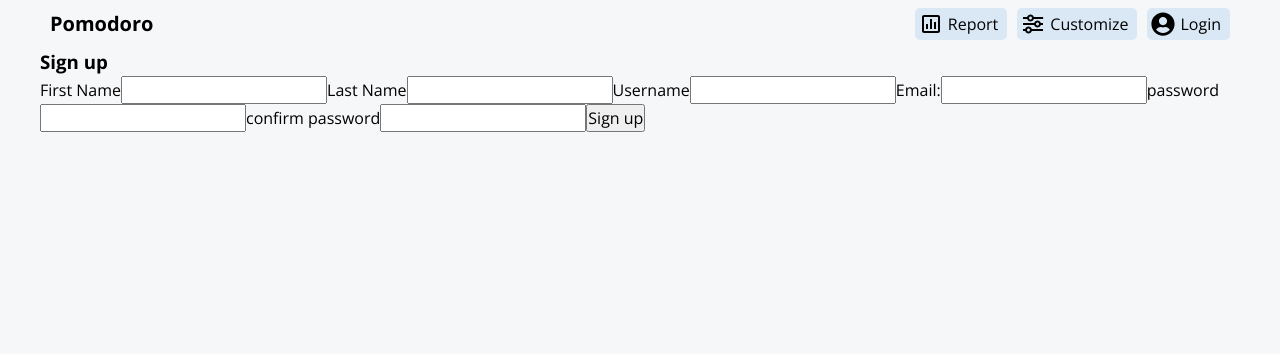
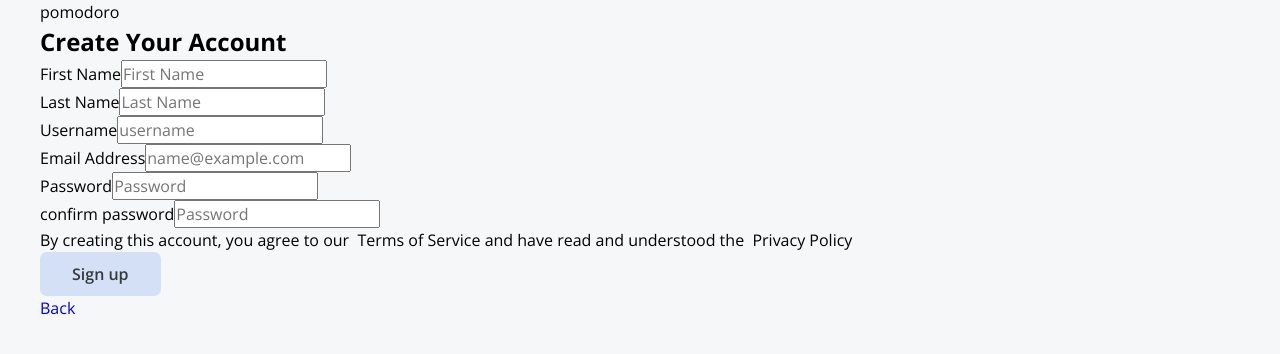
Before and after one commit to BinLama/pomodoro, a React (Vite) app in the folder frontend/: page /signup in a window 1280 px wide. Shown: the top 354 px of the page. Built offline with nearby package versions, Linux system fonts and the light colour scheme; no server answers.

Commit message:
add signup skeleton

```diff
--- a/frontend/src/App.jsx
+++ b/frontend/src/App.jsx
@@ -1,7 +1,7 @@
 import "./scss/App.scss";
 
 import { RouterProvider, createBrowserRouter } from "react-router-dom";
-import { Error, SignUp, LoginPage, Home, Report, Navbar } from "./pages";
+import { Error, SignUpPage, LoginPage, Home, Report, Navbar } from "./pages";
 
 const router = createBrowserRouter([
   {
@@ -12,10 +12,6 @@ const router = createBrowserRouter([
       {
         index: true,
         element: <Home />,
-      },
-      {
-        path: "signup",
-        element: <SignUp />,
       },
 
       {
@@ -29,6 +25,11 @@ const router = createBrowserRouter([
     element: <LoginPage />,
     errorElement: <Error />,
   },
+  {
+    path: "signup",
+    element: <SignUpPage />,
+    errorElement: <Error />,
+  },
 ]);
 
 function App() {
--- a/frontend/src/components/Login.jsx
+++ b/frontend/src/components/login/Login.jsx
@@ -1,5 +1,5 @@
 import { useState } from "react";
-import { useLogin } from "../hooks/useLogin";
+import { useLogin } from "../../hooks/useLogin";
 
 const Login = () => {
   const [form, setForm] = useState({
@@ -18,6 +18,7 @@ const Login = () => {
     await login(usernameOrEmail, password);
     console.log("REDIRECT");
   };
+
   return (
     <div className="login">
       <form className="login__form" onSubmit={handleSignUp}>
--- /dev/null
+++ b/frontend/src/components/signup/SignUp.jsx
@@ -0,0 +1,135 @@
+import { useState } from "react";
+import { useSignup } from "../../hooks/useSignup";
+
+const SignUp = () => {
+  const [values, setValues] = useState({
+    fName: "",
+    lName: "",
+    username: "",
+    email: "",
+    password: "",
+    confirmPW: "",
+  });
+
+  const { signup, isLoading, error } = useSignup();
+
+  const handleSignUp = async (e) => {
+    // need to send the request to the backend and then use that data to update the global context.
+    e.preventDefault();
+    console.log("going to sign up");
+
+    const { fName, lName, username, email, password } = values;
+    console.log(fName);
+    console.log(signup, isLoading, error);
+    // await signup(fName, lName, username, email, password);
+    console.log("sign up");
+  };
+
+  if (isLoading) {
+    return <h1>Loading...</h1>;
+  }
+
+  const handleChange = (name) => (event) => {
+    setValues({ ...values, [name]: event.target.value });
+  };
+
+  return (
+    <div className="signup">
+      <form className="signup__form" onSubmit={handleSignUp}>
+        <div className="signup__form--input">
+          <label htmlFor="fName">First Name</label>
+          <input
+            type="text"
+            name="fName"
+            id="fName"
+            value={values.fName}
+            onChange={handleChange("fName")}
+            placeholder="First Name"
+          />
+          <div className="line"></div>
+        </div>
+
+        <div className="signup__form--input">
+          <label htmlFor="lName">Last Name</label>
+          <input
+            type="text"
+            name="lName"
+            id="lName"
+            value={values.lName}
+            onChange={handleChange("lName")}
+            placeholder="Last Name"
+          />
+          <div className="line"></div>
+        </div>
+
+        <div className="signup__form--input">
+          <label htmlFor="username">Username</label>
+          <input
+            type="text"
+            name="username"
+            id="username"
+            value={values.username}
+            onChange={handleChange("username")}
+            placeholder="username"
+          />
+          <div className="line"></div>
+        </div>
+
+        <div className="signup__form--input">
+          <label htmlFor="email">Email Address</label>
+          <input
+            type="email"
+            name="email"
+            id="email"
+            value={values.email}
+            onChange={handleChange("email")}
+            placeholder="name@example.com"
+          />
+          <div className="line"></div>
+        </div>
+
+        <div className="signup__form--input">
+          <label htmlFor="password">Password</label>
+          <input
+            type="password"
+            name="password"
+            id="password"
+            value={values.password}
+            onChange={handleChange("password")}
+            placeholder="Password"
+          />
+          <div className="line"></div>
+        </div>
+
+        <div className="signup__form--input">
+          <label htmlFor="con_password">confirm password</label>
+          <input
+            type="password"
+            name="con_password"
+            id="con_password"
+            value={values.confirmPW}
+            onChange={handleChange("confirmPW")}
+            placeholder="Password"
+          />
+          <div className="line"></div>
+        </div>
+
+        <div className="termsAndService">
+          <p>
+            By creating this account, you agree to our &nbsp;
+            <span>Terms of Service</span> and have read and understood the
+            &nbsp;<span>Privacy Policy</span>
+          </p>
+        </div>
+
+        <button type="submit" className="btn signup__form--button">
+          Sign up
+        </button>
+      </form>
+
+      {error && <div className="error">{error}</div>}
+    </div>
+  );
+};
+
+export default SignUp;
--- a/frontend/src/pages/SignUp.jsx
+++ /dev/null
@@ -1,91 +0,0 @@
-import { useState } from "react";
-import { useSignup } from "../hooks/useSignup";
-
-const SignUp = () => {
-  const [form, setForm] = useState({
-    fName: "",
-    lName: "",
-    username: "",
-    email: "",
-    password: "",
-    confirmPW: "",
-  });
-
-  const { signup, isLoading, error } = useSignup();
-
-  const handleSignUp = async (e) => {
-    // need to send the request to the backend and then use that data to update the global context.
-    e.preventDefault();
-    console.log("going to sign up");
-
-    const { fName, lName, username, email, password } = form;
-    console.log(fName);
-    console.log(signup, isLoading, error);
-    await signup(fName, lName, username, email, password);
-    console.log("sign up");
-  };
-
-  if (isLoading) {
-    return <h1>Loading...</h1>;
-  }
-
-  return (
-    <>
-      <form className="signup" onSubmit={handleSignUp}>
-        <h3>Sign up</h3>
-        <label htmlFor="fName">First Name</label>
-        <input
-          type="text"
-          name="fName"
-          id="fName"
-          value={form.fName}
-          onChange={(e) => setForm({ ...form, fName: e.target.value })}
-        />
-        <label htmlFor="lName">Last Name</label>
-        <input
-          type="text"
-          name="lName"
-          id="lName"
-          value={form.lName}
-          onChange={(e) => setForm({ ...form, lName: e.target.value })}
-        />
-        <label htmlFor="username">Username</label>
-        <input
-          type="text"
-          name="username"
-          id="username"
-          value={form.username}
-          onChange={(e) => setForm({ ...form, username: e.target.value })}
-        />
-        <label htmlFor="email">Email:</label>
-        <input
-          type="email"
-          name="email"
-          id="email"
-          value={form.email}
-          onChange={(e) => setForm({ ...form, email: e.target.value })}
-        />
-        <label htmlFor="password">password</label>
-        <input
-          type="password"
-          name="password"
-          id="password"
-          value={form.password}
-          onChange={(e) => setForm({ ...form, password: e.target.value })}
-        />
-        <label htmlFor="password">confirm password</label>
-        <input
-          type="password"
-          name="password"
-          id="password"
-          value={form.confirmPW}
-          onChange={(e) => setForm({ ...form, confirmPW: e.target.value })}
-        />
-        <button type="submit">Sign up</button>
-      </form>
-
-      {error && <div className="error">{error}</div>}
-    </>
-  );
-};
-export default SignUp;
--- /dev/null
+++ b/frontend/src/pages/SignUpPage.jsx
@@ -0,0 +1,18 @@
+import { Link } from "react-router-dom";
+import SignUp from "../components/signup/SignUp";
+import { useAuthContext } from "../hooks/useAuthContext";
+
+const SignUpPage = () => {
+  const { user } = useAuthContext();
+
+  return (
+    <div>
+      {user && <Navigate to="/" replace={true} />}
+      <nav>pomodoro</nav>
+      <h2>Create Your Account</h2>
+      <SignUp />
+      <Link to="/">Back</Link>
+    </div>
+  );
+};
+export default SignUpPage;
--- a/frontend/src/pages/index.jsx
+++ b/frontend/src/pages/index.jsx
@@ -2,5 +2,5 @@ export { default as Navbar } from "./Navbar";
 export { default as Home } from "./Home";
 export { default as Error } from "./Error";
 export { default as LoginPage } from "./LoginPage";
-export { default as SignUp } from "./SignUp";
+export { default as SignUpPage } from "./SignUpPage";
 export { default as Report } from "./Report";
```
Also changed, not shown: frontend/src/pages/LoginPage.jsx (+4 -22 lines), frontend/src/components/login/LoginSeperator.jsx (renamed from frontend/src/components/LoginSeperator.jsx), frontend/src/components/login/Oauth.jsx (renamed from frontend/src/components/Oauth.jsx).
